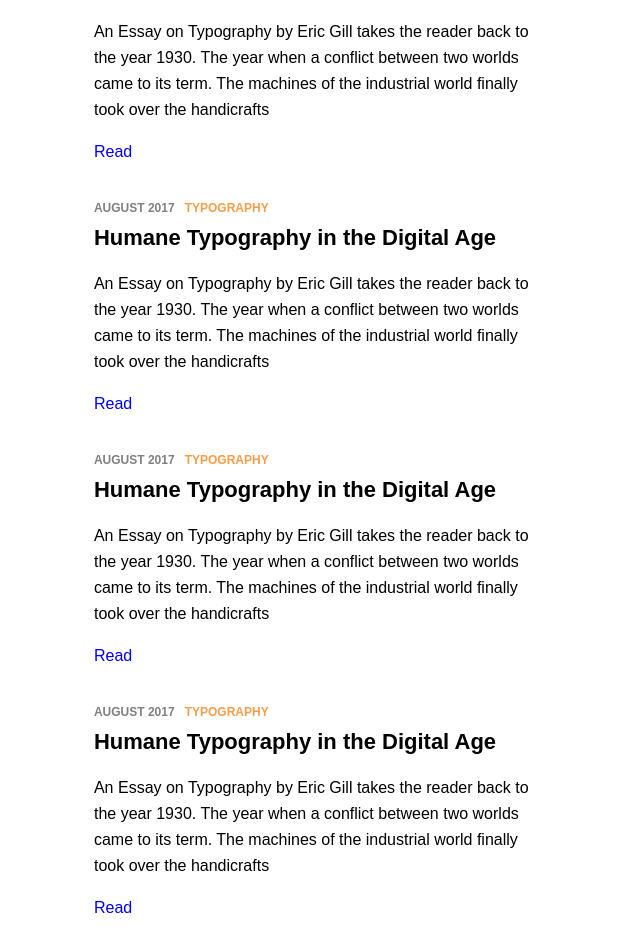
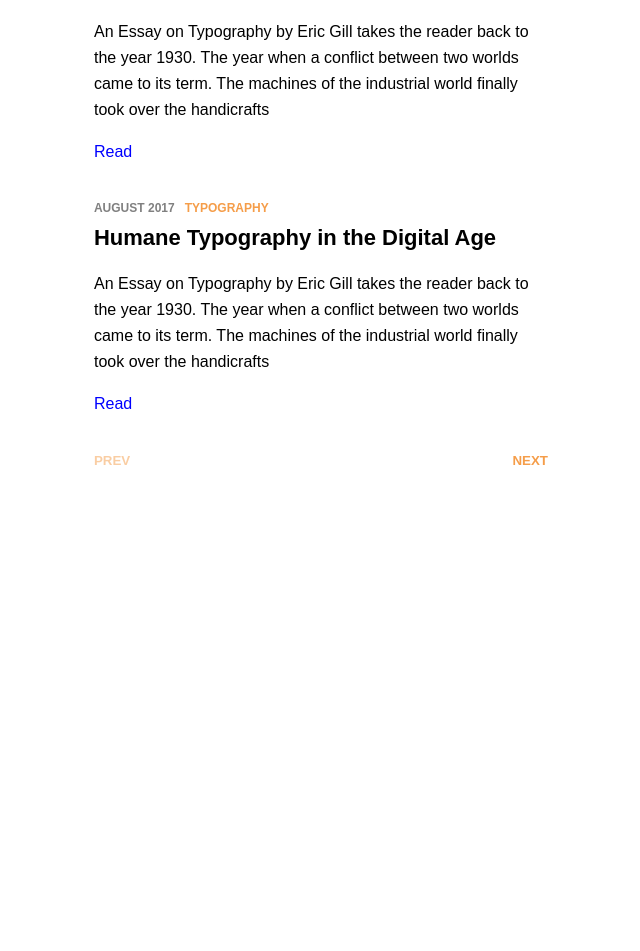
Before and after one commit to FilinCold/proba, a React (Create React App) app: page / in a window 1280 px wide. Shown: the part 837-1788 px from the top of the page, without its empty margins (432-1072 px from the left). After the commit the page ends 1335 px from the top, so only its background shows below. Built offline with nearby package versions, Linux system fonts and the light colour scheme.

Commit message:
Change posts

```diff
--- a/src/App.css
+++ b/src/App.css
@@ -88,13 +88,7 @@ a {
   text-align: center;
   /*border: 1px solid black;*/
 }
-.container__button button {
-  background: none;
-  color: gray;
-  border: 1px solid black;
-  padding: 15px;
-  cursor: pointer;
-}
+
 
 .user__fName-lName {
   margin-top: 20px;
@@ -131,3 +125,34 @@ a {
 .list__links li a {
   color: black;
 }
+
+.posts__container {
+  max-width: 800px;
+}
+button {
+  border: none;
+}
+.wrapper__button {
+  display: flex;
+  /*border: 1px solid black;*/
+  justify-content: space-between;
+}
+.wrapper__button button {
+  padding: 10px;
+  cursor: pointer;
+  background: none;
+  color: #F59D49;
+  font-weight: bold;
+}
+.container__button button {
+  background: none;
+  color: gray;
+  border: 1px solid black;
+  padding: 15px;
+  cursor: pointer;
+}
+
+.btnNotActive {
+  opacity: .5;
+  cursor: default !important;
+}
--- a/src/components/Posts/Posts.jsx
+++ b/src/components/Posts/Posts.jsx
@@ -1,9 +1,10 @@
-import React, {useState} from "react";
+import React, {useEffect, useState} from "react";
 import {logDOM} from "@testing-library/react";
 
 
 const Posts = () => {
     const [posts, setPosts] = useState([
+      [
           {
               id: 0,
               data: 'August 2017',
@@ -44,7 +45,8 @@ const Posts = () => {
               'The machines of the industrial world finally took over the handicrafts',
           bigText: '.....',
 
-    }, {
+      },
+          {
               id: 4,
               data: 'August 2017',
               tag: 'TYPOGRAPHY',
@@ -54,7 +56,10 @@ const Posts = () => {
                   'The machines of the industrial world finally took over the handicrafts',
               bigText: '.....',
 
-    }, {
+          },
+      ],
+      [
+          {
               id: 5,
               data: 'August 2017',
               tag: 'TYPOGRAPHY',
@@ -64,7 +69,8 @@ const Posts = () => {
                   'The machines of the industrial world finally took over the handicrafts',
               bigText: '.....',
 
-    }, {
+          },
+          {
               id: 6,
               data: 'August 2017',
               tag: 'TYPOGRAPHY',
@@ -74,7 +80,8 @@ const Posts = () => {
                   'The machines of the industrial world finally took over the handicrafts',
               bigText: '.....',
 
-    }, {
+          },
+          {
               id: 7,
               data: 'August 2017',
               tag: 'TYPOGRAPHY',
@@ -84,7 +91,8 @@ const Posts = () => {
                   'The machines of the industrial world finally took over the handicrafts',
               bigText: '.....',
 
-    }, {
+          },
+          {
               id: 8,
               data: 'August 2017',
               tag: 'TYPOGRAPHY',
@@ -94,7 +102,8 @@ const Posts = () => {
                   'The machines of the industrial world finally took over the handicrafts',
               bigText: '.....',
 
-    }, {
+          },
+          {
               id: 9,
               data: 'August 2017',
               tag: 'TYPOGRAPHY',
@@ -105,23 +114,25 @@ const Posts = () => {
               bigText: '.....',
 
           },
+      ]
+
     ])
+    let [counter, setCounter] = useState(0)
 
-  // const changeText = () => {
-  //   setPosts(posts.map(p => {
-  //     if (p.id == 2) {
-  //       return {
-  //         ...p,
-  //         title: 'Ho'
-  //       }
-  //     }
-  //    return {...p}
-  //   }))
-  // }
+    const changeCounterOnClickNext = () => {
 
-  return (
-    <div> {
-      posts.map(p => {
+        setCounter(++counter);
+    }
+
+    const changeCounterOnClickPrev = () => {
+        // let check = true;
+        setCounter(--counter);
+
+
+    }
+    const showPosts = () => {
+        if(posts[counter] !== undefined ) {
+            return posts[counter].map(p => {
 
                 return (
                     <div className='wrapper__post' key={p.id}>
@@ -142,12 +153,33 @@ const Posts = () => {
                     </div>
 
                 )
-
-
             })
         }
-      {/*<button onClick={changeText}>Change</button>*/}
+        return <p>К сожалению, постов больше нет....</p>
+
+    }
+    // debugger;
+    return (
+
+        <div className="posts__container">
+
+            {
+
+                showPosts()
+            }
+            <div className="wrapper__button">
+                <div className="button__prev">
+                    <button className={counter == 0 ? "btnNotActive" : null}
+                            onClick={counter == 0 ? null : changeCounterOnClickPrev}>PREV
+                    </button>
                 </div>
+
+                <div className="button__next">
+                    <button onClick={changeCounterOnClickNext}>NEXT</button>
+                </div>
+            </div>
+        </div>
+
     )
 }
 
```
Also changed, not shown: src/App.js (line endings or trailing spaces), src/components/Users/User.jsx (line endings or trailing spaces), src/components/Users/Users.jsx (line endings or trailing spaces), src/index.css (line endings or trailing spaces), src/index.js (line endings or trailing spaces), src/reportWebVitals.js (line endings or trailing spaces), src/setupTests.js (line endings or trailing spaces), 1 other file (tests, documents, lock files or other folders). Lines whose indentation alone changed are shown as unchanged.
